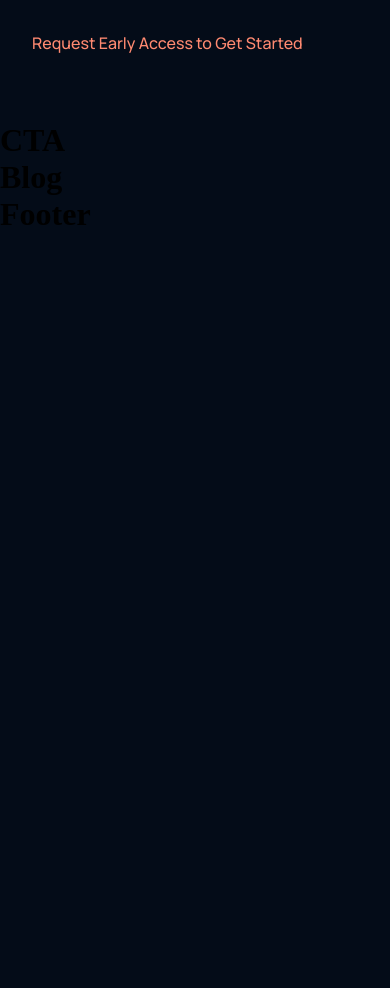
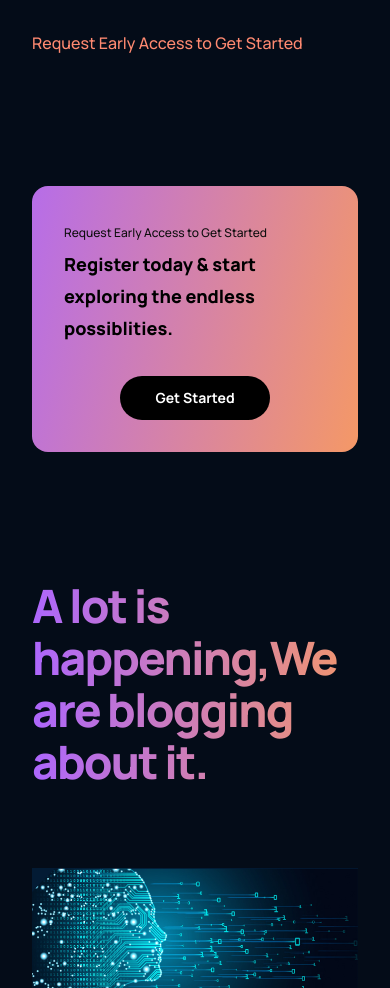
Before and after one commit to arbinlama1/Gpt-3, a React (Vite) app in the folder Gpt-3/: page / in a window 390 px wide. Shown: the part 4180-5168 px from the top of the page. Before the commit the page ends 4413 px from the top, so only its background shows below. Built offline with nearby package versions, Linux system fonts and the light colour scheme.

Commit message:
build: implement the section blog, article and cta section

```diff
--- a/Gpt-3/src/component/article/Article.jsx
+++ b/Gpt-3/src/component/article/Article.jsx
@@ -1,11 +1,20 @@
 import React from 'react'
 import './article.css'
 
-const Article = () => {
+const Article = ({imgUrl, date, title}) => {
   return (
-    <div>
-
+   <div className="gpt3__blog-container_article">
+    <div className="gpt3__blog-container_article-image">
+      <img src={imgUrl} alt="blog image" />
     </div>
+    <div className="gpt3__blog-container_article-content">
+      <div>
+        <p>{date}</p>
+        <h3>{title}</h3>
+        <p>Read Full Article</p>
+      </div>
+    </div>
+   </div>
   )
 }
 
--- a/Gpt-3/src/component/article/article.css
+++ b/Gpt-3/src/component/article/article.css
@@ -0,0 +1,56 @@
+.gpt3__blog-container_article {
+   width: 100%;
+   height: 100%;
+   display: flex;
+   flex-direction: column;
+   background: var(--color-footer);
+}
+
+.gpt3__blog-container_article-image {
+   width: 100%;
+   height: 100%;
+   background: var(--color-footer);
+}
+
+.gpt3__blog-container_article-image img {
+   width: 100%;
+   height: 100%;
+}
+
+.gpt3__blog-container_article-content div{
+   display: flex;
+   flex-direction: column;
+   justify-content: space-between;
+   padding: 1rem 1.5rem;
+   height: 100%;
+}
+
+.gpt3__blog-container_article-content p {
+   font-family: var(--font-family);
+   font-weight: bold;
+   font-size: 11.649px;
+   line-height: 35px;
+   color: #fff;
+}
+
+.gpt3__blog-container_article-content h3 {
+   font-family: var(--font-family);
+   font-weight: 800;
+   font-size: 25.11px;
+   line-height: 30px;
+   color: #ffffff;
+   margin-bottom: 5rem;
+   cursor: pointer;
+}
+
+.gpt3__blog-container_article-content p:last-child {
+   cursor: pointer;
+}
+
+@media screen and(max-width: 550px) {
+   .gpt3__blog-container_article-content h3 {
+      font-size: 18px;
+      line-height: 25px;
+   }
+
+}
--- a/Gpt-3/src/component/cta/Cta.jsx
+++ b/Gpt-3/src/component/cta/Cta.jsx
@@ -2,9 +2,15 @@ import React from 'react'
 import './cta.css'
 const Cta = () => {
   return (
-    <div>
-      <h1>CTA</h1>
+   <div className="gpt3__cta">
+    <div className="gpt3__cta-content">
+      <p>Request Early Access to Get Started</p>
+      <h3>Register today & start exploring the endless possiblities.</h3>
     </div>
+    <div className="gpt3__cta-btn">
+      <button type='button'>Get Started</button>
+    </div>
+   </div>
   )
 }
 
--- a/Gpt-3/src/component/cta/cta.css
+++ b/Gpt-3/src/component/cta/cta.css
@@ -0,0 +1,65 @@
+.gpt3__cta {
+    display: flex;
+    justify-content: space-between;
+    align-items: center;
+    flex-direction: row;
+    padding: 2rem;
+    margin: 4rem;
+    border-radius: 1rem;
+    background: var(--gradient-bar)
+}
+.gpt3__cta-content p {
+    font-family: var(--font-family);
+    font-weight: 500;
+    font-size: 12px;
+    line-height: 30px;
+    color: #0e0e0e;
+}
+.gpt3__cta-content h3 {
+    font-family: var(--font-family);
+    font-weight: 800;
+    font-size: 24px;
+    line-height: 45px;
+    color: #000000;
+}
+.gpt3__cta-btn {
+    display: flex;
+    justify-content: center;
+    align-items: center;
+    margin-left: 2rem;
+}
+.gpt3__cta-btn button {
+    font-family: var(--font-family);
+    background: #000000;
+    color: #ffffff;
+    border-radius: 40px;
+    font-weight: bold;
+    font-size: 18px;
+    line-height: 30px;
+    padding: 0.5rem 1rem;
+    border: none;
+    outline: none;
+    cursor: pointer;
+    min-width: 150px;
+}
+@media screen and (max-width: 650px) {
+    .gpt3__cta {
+        flex-direction: column;
+    }
+    .gpt3__cta-btn {
+        margin: 2rem 0 0;
+    }
+}
+@media screen and (max-width: 550px) {
+    .gpt3__cta {
+        margin: 4rem 2rem;
+    }
+    .gpt3__cta-content h3 {
+        font-size: 18px;
+        line-height: 32px;
+    }
+    .gpt3__cta-btn button {
+        font-size: 14px;
+        line-height: 28px;
+    }
+}
--- a/Gpt-3/src/containers/blog/Blog.jsx
+++ b/Gpt-3/src/containers/blog/Blog.jsx
@@ -1,9 +1,26 @@
 import React from 'react'
 import './blog.css';
+import { Article } from '../../component';
+import { blog01, blog02, blog03, blog04, blog05 } from './import';
 const Blog = () => {
   return (
-    <div>
-      <h1>Blog</h1>
+    <div className="gpt3__blog section__padding" id="blog">
+      <div className="gpt3__blog-heading">
+        <h1 className="gradient__text">A lot is happening,We are blogging about it.</h1>
+      </div>
+
+      <div className="gpt3__blog-container">
+        <div className="gpt3__blog-container_groupA">
+          <Article imgUrl={blog01} date="Sep 26, 2021" title="GPT-3 and Open  AI is the future. Let us exlore how it is?" />
+        </div>
+
+        <div className="gpt3__blog-container_groupB">
+          <Article imgUrl={blog02} date="Sep 26, 2021" title="GPT-3 and Open  AI is the future. Let us exlore how it is?" />
+          <Article imgUrl={blog03} date="Sep 26, 2021" title="GPT-3 and Open  AI is the future. Let us exlore how it is?" />
+          <Article imgUrl={blog04} date="Sep 26, 2021" title="GPT-3 and Open  AI is the future. Let us exlore how it is?" />
+          <Article imgUrl={blog05} date="Sep 26, 2021" title="GPT-3 and Open  AI is the future. Let us exlore how it is?" />
+        </div>
+      </div>
     </div>
   )
 }
--- a/Gpt-3/src/containers/blog/blog.css
+++ b/Gpt-3/src/containers/blog/blog.css
@@ -0,0 +1,62 @@
+.gpt3__blog {
+    display: flex;
+    flex-direction: column;
+}
+.gpt3__blog-heading {
+    width: 100%;
+    text-align: left;
+    margin-bottom: 5rem;
+}
+.gpt3__blog-heading h1 {
+    font-family: var(--font-family);
+    font-weight: 800;
+    font-size: 62px;
+    line-height: 75px;
+    letter-spacing: -0.04em;
+}
+.gpt3__blog-container {
+    display: flex;
+    flex-direction: row;
+}
+.gpt3__blog-container_groupA {
+    flex: 0.75;
+    margin-right: 2rem;
+}
+.gpt3__blog-container_groupB {
+    flex: 1rem;
+    display: grid;
+    grid-template-columns: repeat(2, 1fr);
+    grid-gap: 2rem;
+}
+@media  screen and (max-width: 990px) {
+    .gpt3__blog-container {
+        flex-direction: column-reverse;
+    }
+    .gpt3__blog-container_groupA {
+        margin: 2rem 0;
+    }
+    .gpt3__blog-container_groupA .gpt3__blog-container_article {
+        width: 48%;
+    }
+    .gpt3__blog-container_groupA .gpt3__blog-container_article-image {
+        height: 250px;
+    }
+}
+@media screen and (max-width: 700px) {
+    .gpt3__blog-container_groupB {
+        grid-template-columns: repeat(1, 1fr);
+    }
+    .gpt3__blog-container_groupA .gpt3__blog-container_article {
+        width: 100%;
+    }
+    .gpt3__blog-heading h1 {
+        font-size: 46px;
+        line-height: 52px;
+    }
+}
+@media screen and(max-width: 550px) {
+    .gpt3__blog-heading h1 {
+        font-size: 34px;
+        line-height: 42px;
+    }
+}
--- /dev/null
+++ b/Gpt-3/src/containers/blog/import.js
@@ -0,0 +1,13 @@
+import blog01 from '/images/blog01.png';
+import blog02 from '/images/blog02.png';
+import blog03 from '/images/blog03.png';
+import blog04 from '/images/blog04.png';
+import blog05 from '/images/blog05.png';
+
+export {
+    blog01,
+    blog02,
+    blog03,
+    blog04,
+    blog05
+}
```
